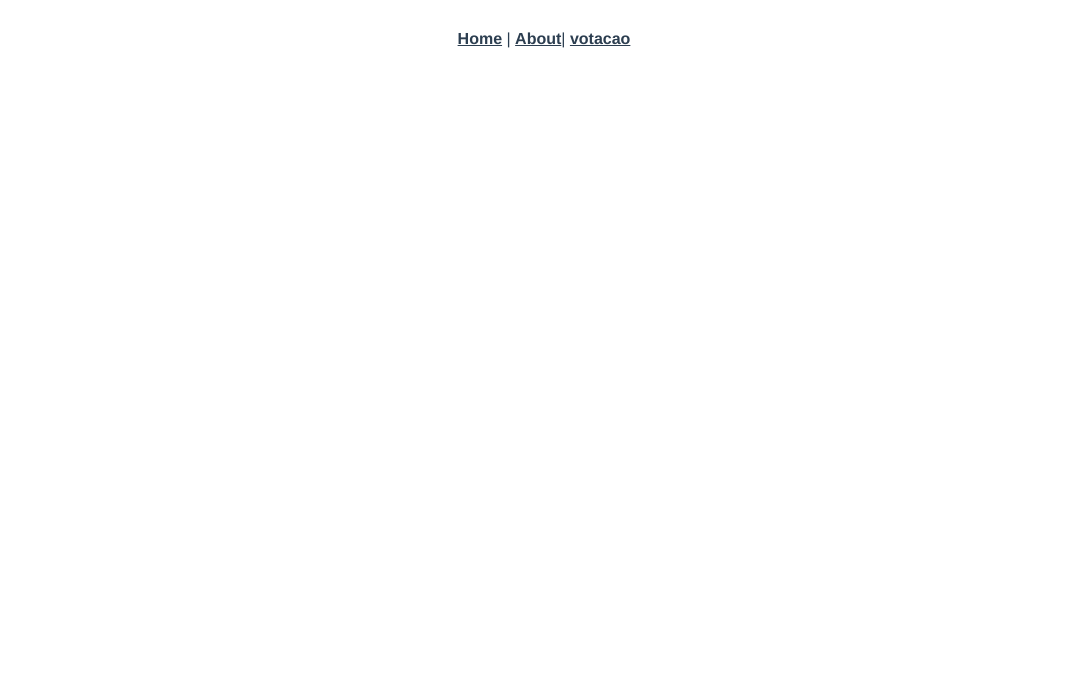
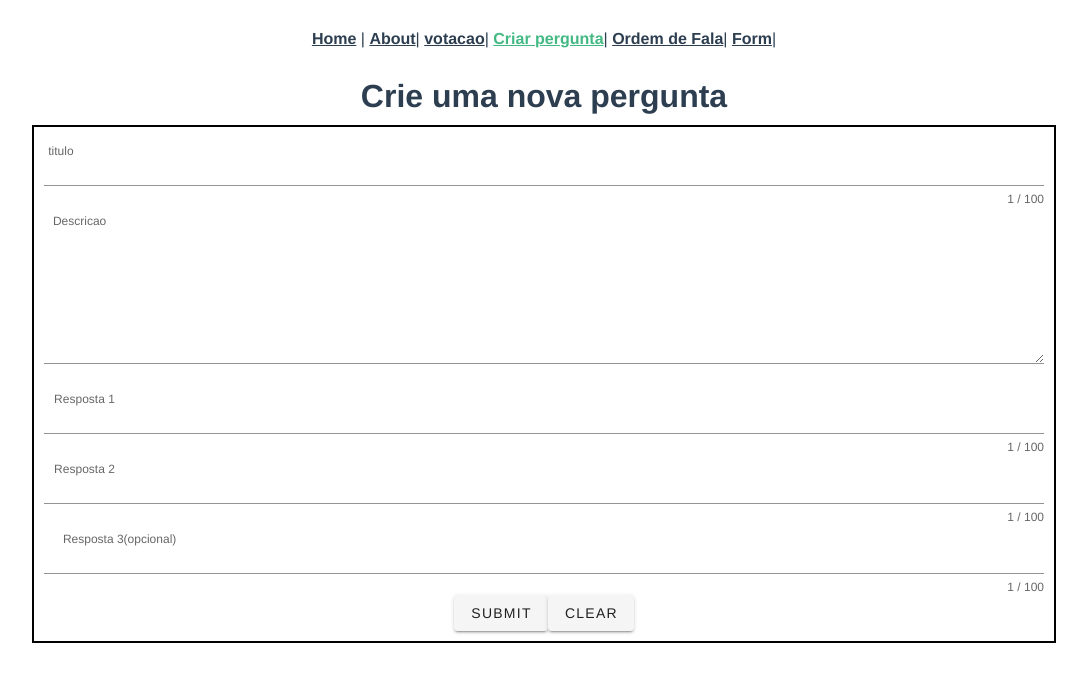
Before and after one commit to ZanezZephyrs/Garibaldo, a Vue app: page /add_pergunta in a window 1280 px wide. Shown: the top 682 px of the page, without its empty margins (96-1183 px from the left). Built offline with nearby package versions, Linux system fonts and the light colour scheme.

Commit message:
other files

```diff
--- a/src/App.vue
+++ b/src/App.vue
@@ -4,7 +4,12 @@
     <div id="nav">
       <router-link to="/">Home</router-link> |
       <router-link to="/about">About</router-link>|
-      <router-link to="/votacao"> votacao</router-link>
+      <router-link to="/votacao"> votacao</router-link>|
+      <router-link to="/add_pergunta"> Criar pergunta</router-link>|
+      <router-link to="/ordemdefala"> Ordem de Fala</router-link>|
+      <router-link to="/Form"> Form</router-link>|
+
+
     </div>
     <router-view/>
   </div>
--- a/src/components/PropsList.vue
+++ b/src/components/PropsList.vue
@@ -3,7 +3,7 @@
         <br>
         <span> Seja bem-vinda(o) {{user.name}}</span>
         <ul>
-            <li v-for="nome in nomes"> {{nome}} </li>
+            <li v-for="nome in nomes" v-bind:key="nome"> {{nome}} </li>
         </ul>
     </div>
 </template>
--- /dev/null
+++ b/src/components/add_pergunta_forms.vue
@@ -0,0 +1,84 @@
+<template>
+  <form id="question_form" @submit.prevent="processForm">
+    <v-text-field
+      v-model="titulo_pergunta"
+      :error-messages="nameErrors"
+      :counter="100"
+      label="titulo"
+      required
+      @input="$v.name.$touch()"
+      @blur="$v.name.$touch()"
+    ></v-text-field>
+     <v-textarea
+        v-model="descricao"
+          name="descricao"
+          label="Descricao"
+          value="The Woodman set to work at once, and so sharp was his axe that the tree was soon chopped nearly through."
+        ></v-textarea>
+    <v-text-field
+      v-model="resp1"
+      :error-messages="nameErrors"
+      :counter="100"
+      label="Resposta 1"
+      required
+      @input="$v.name.$touch()"
+      @blur="$v.name.$touch()"
+    ></v-text-field>
+    <v-text-field
+      v-model="resp2"
+      :error-messages="nameErrors"
+      :counter="100"
+      label="Resposta 2"
+      required
+      @input="$v.name.$touch()"
+      @blur="$v.name.$touch()"
+    ></v-text-field>
+    <v-text-field
+      v-model="resp3"
+      :error-messages="nameErrors"
+      :counter="100"
+      label="Resposta 3(opcional)"
+      required
+      @input="$v.name.$touch()"
+      @blur="$v.name.$touch()"
+    ></v-text-field>
+
+    <v-btn class="mr-4" @click="submit">submit</v-btn>
+    <v-btn @click="clear">clear</v-btn>
+  </form>
+
+</template>
+
+<script>
+export default {
+  data(){
+      return{
+          titulo_pergunta:" ",
+          descricao:" ",
+          resp1:" ",
+          resp2:" ",
+          resp3:" ",
+      }
+
+  },
+
+  methods:{
+    submit(){
+      console.log(this.titulo_pergunta, this.descricao);
+    }
+  },
+
+  props: {
+    msg: String
+  }
+}
+</script>
+
+<style scoped>
+    #question_form{
+        width:80%;
+        padding:10px;
+        margin:auto;
+        border: 2px solid black;
+    }
+</style>
--- a/src/components/voting_list.vue
+++ b/src/components/voting_list.vue
@@ -30,7 +30,7 @@
       </v-btn>
             <v-spacer></v-spacer>
 
-      <span> aberta: {{instancia.aberta}}</span>
+      <span> Finalizada: {{instancia.aberta? "Sim":"Não"}}</span>
 
     </v-card-actions>
   </v-card>
--- a/src/router/index.js
+++ b/src/router/index.js
@@ -23,6 +23,21 @@ Vue.use(VueRouter)
     name: 'votacao',
     component: () => import('../views/votacao.vue')
   },
+  {
+    path: '/add_pergunta',
+    name: 'add_pergunta',
+    component: () => import('../views/add_pergunta.vue')
+  },
+  {
+    path: '/ordemdefala',
+    name: 'ordemdefala',
+    component: () => import('../views/ListaFala.vue')
+  },
+  {
+    path: '/Form',
+    name: 'Form',
+    component: () => import('../views/Form.vue')
+  },
 ]
 
 const router = new VueRouter({
--- /dev/null
+++ b/src/views/add_pergunta.vue
@@ -0,0 +1,25 @@
+<template>
+    <div>
+        <h1> Crie uma nova pergunta </h1>
+        <add-forms>
+
+        </add-forms>
+
+    </div>
+</template>
+
+<script>
+import add_pergunta from '../components/add_pergunta_forms'
+export default {
+
+    components:{
+        "add-forms" : add_pergunta
+    }
+}
+</script>
+
+<style scoped>
+  h1{
+    margin-bottom: 10px;
+  }
+</style>
```
